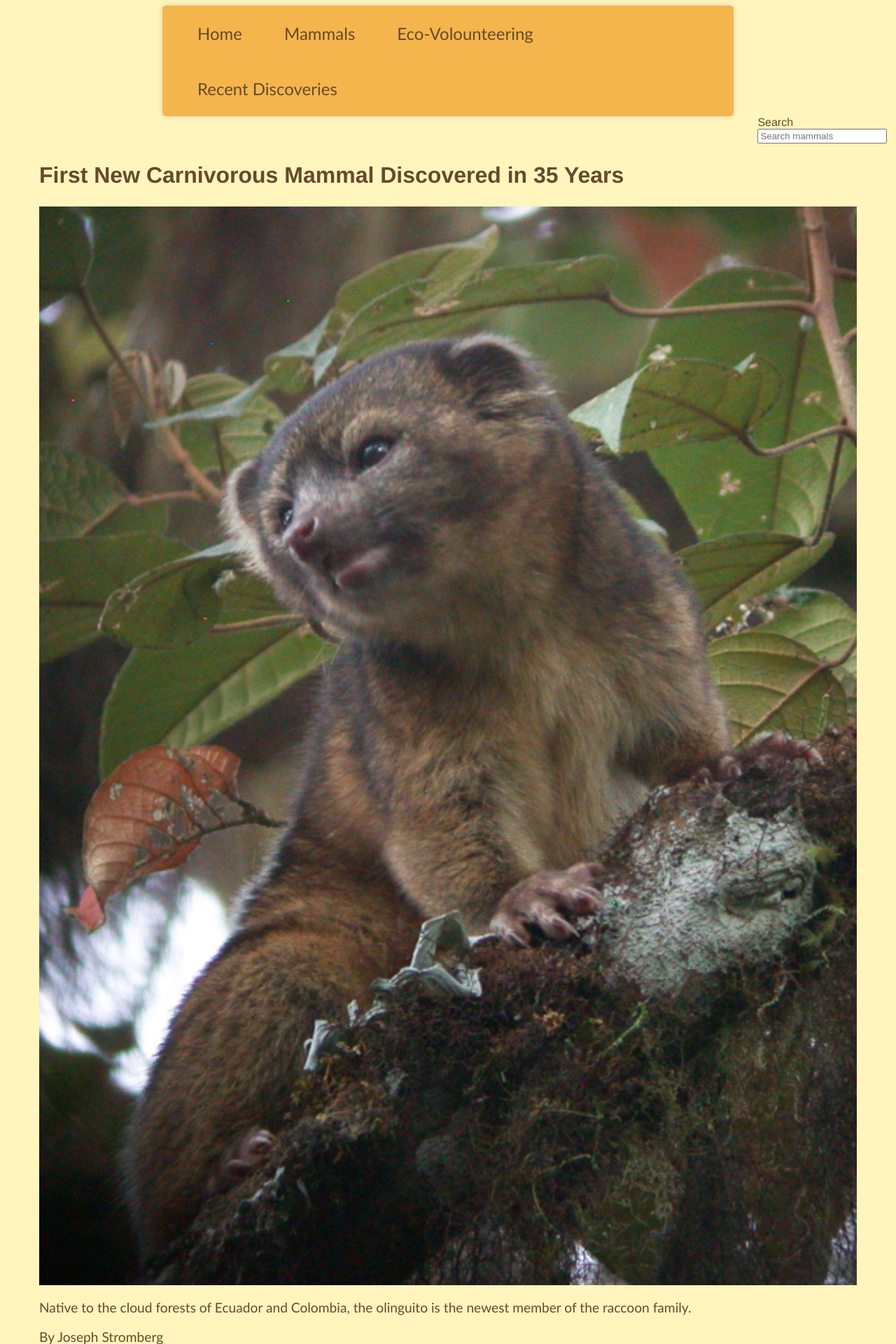
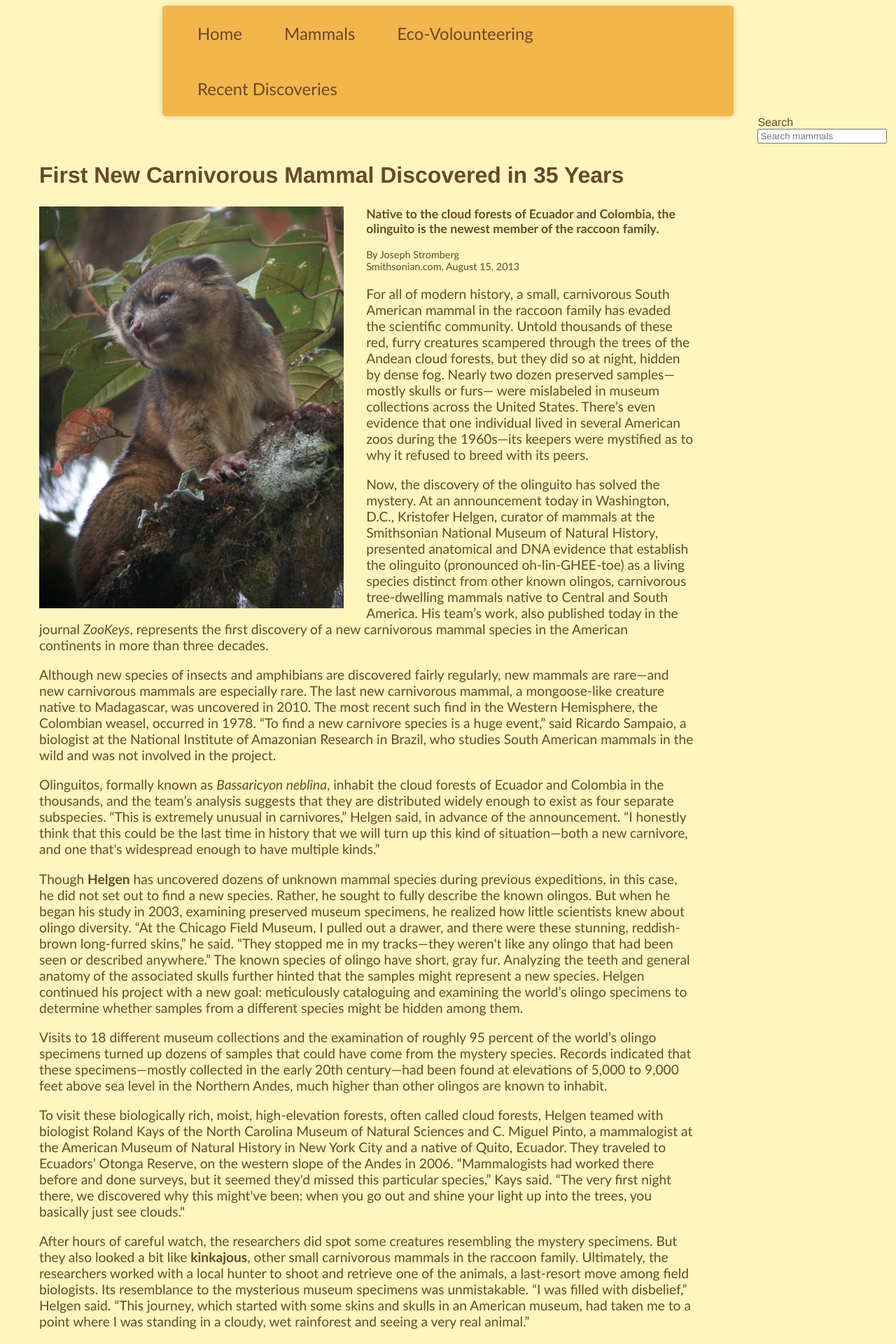
Before and after one commit to liannehebert/large-data-website, a Jekyll site: the page built from recent-discoveries.html, in a window 1280 px wide. Shown: the top 1920 px of the page at 70% size. Built offline with Jekyll 4.4.1, drawn with Linux system fonts in a browser that asks for light colours.

Commit message:
Styled new content pages and fixed navigation dropdown issue

```diff
--- a/css/general.css
+++ b/css/general.css
@@ -22,6 +22,7 @@ html{
 	height: 33px;
 	width:40px;
 	background:url(../img/menu-icon.jpg);
+	margin-right:1em;
 }
 
 nav ul,
@@ -33,9 +34,10 @@ nav li {
 	width: 100%;
 	padding: .5em 0 .5em 2em;
 	margin: 0;
+	position: relative;
 }
 
-nav:hover ul{
+nav:hover > ul{
 	display:block;
 }
 
@@ -47,10 +49,10 @@ nav{
 nav ul ul {
 	display: none;
 }
-
+/*
 nav ul li li{
 	display:none;
-}
+}*/
 
 nav ul li:hover > ul{
 	display:block;
@@ -89,6 +91,7 @@ nav ul ul {
 	padding: 0;
 	position: absolute;
 	top: 100%;
+	z-index: 1000;
 }
 
 nav ul ul li {
@@ -98,7 +101,7 @@ nav ul ul li {
 }
 
 nav ul ul li a {
-	padding: 15px 40px;
+	padding: 15px 10px;
 	color: #fff;
 }
 
@@ -111,7 +114,6 @@ nav ul ul ul {
 	left: 100%;
 	top:0;
 }
-
 /*End of small screen navigation menu dropdown*/
 
 
@@ -140,6 +142,11 @@ nav ul ul ul {
 
 .skiplinks a:focus{
 	top:0;
+}
+
+.top{
+	text-align:center;
+	padding-top:3em;
 }
 
 a,
@@ -197,13 +204,12 @@ p, li{
 	font-size:1.2em;
 }
 
-
-
 .flex-img{
 	display:block;
 	width:100%;
 }
 
+/*Bucket styling for homepage*/
 .bucket{
 	width:100%;
 	margin:5% 0 0 0;
@@ -233,6 +239,7 @@ p, li{
 	margin:0;
 }
 
+
 /*Grid styling for small units:*/
 .unit-s-1{
 	width:100%;
@@ -248,7 +255,7 @@ p, li{
 /*End of grid styling for small units*/
 
 
-
+/*Styling for content in animal pages*/
 .photo{
 	display:inline-table;
 	max-width:500px;
@@ -309,9 +316,9 @@ dl{
 	font-size:1.1em;
 	padding:0 2em 2em 2em;
 }
-
 /*End of styling for the show/hide information for animal profiles.*/
 
+/*Styling for volunteer page info and photos*/
 .volunteer-photo{
 	max-width:400px;
 	float:left;
@@ -382,14 +389,42 @@ a:active {
 .button:hover{
 	background-color:#F4B45D;
 }
-
 /*End of styling for the Eco-volunteering info and photos*/
 
 
-.top{
-	text-align:center;
-	padding-top:3em;
+/*Recent Discoveries page styling*/
+.discovery-photo{
+	float:left;
+	width:90%;
+	padding:0 0 1em 0;
 }
+
+.hook{
+	font-size:.9em;
+	font-weight:bold;
+}
+
+.credit{
+	font-size:.8em;
+	padding-top:0;
+}
+
+/*Mammals photo-grid styling*/
+
+.photo-grid{
+	width:100%;
+}
+
+.grid-box{
+	width:100%;
+}
+
+.photo-grid-name{
+	margin:-1.5em 0 1em 1em;
+	background-color:#a6c672;
+
+}
+
 
 @media only screen and (min-width: 20em){
 table{
@@ -407,6 +442,11 @@ tr{
 td{
 	padding-left:5px;
 }
+
+.article{
+	margin-right:2em;
+}
+
 
 }
 
@@ -435,6 +475,14 @@ dl{
 
 .searchbar{
 	margin-left:50%;
+}
+
+.hook{
+	font-size:1.1em;
+}
+
+.credit{
+	font-size:.9em;
 }
 
 }
@@ -485,6 +533,14 @@ dl{
 
 }
 
+@media only screen and (min-width: 45em){
+
+.discovery-photo{
+	width:45%;
+	padding-right:2em;
+}
+
+}
 
 @media only screen and (min-width: 49em){
 
@@ -632,6 +688,10 @@ nav ul ul ul {
 
 @media only screen and (min-width: 58em){
 
+.unit-8{
+	width:80%;
+}
+
 table{
 	min-width:700px;
 	max-width:701px;
@@ -647,7 +707,12 @@ tr{
 
 }
 
+@media only screen and (min-width: 76em){
 
+.discovery-photo{
+	width:40%;
+}
+}
 
 @media only screen and (min-width: 80em){
 
```
